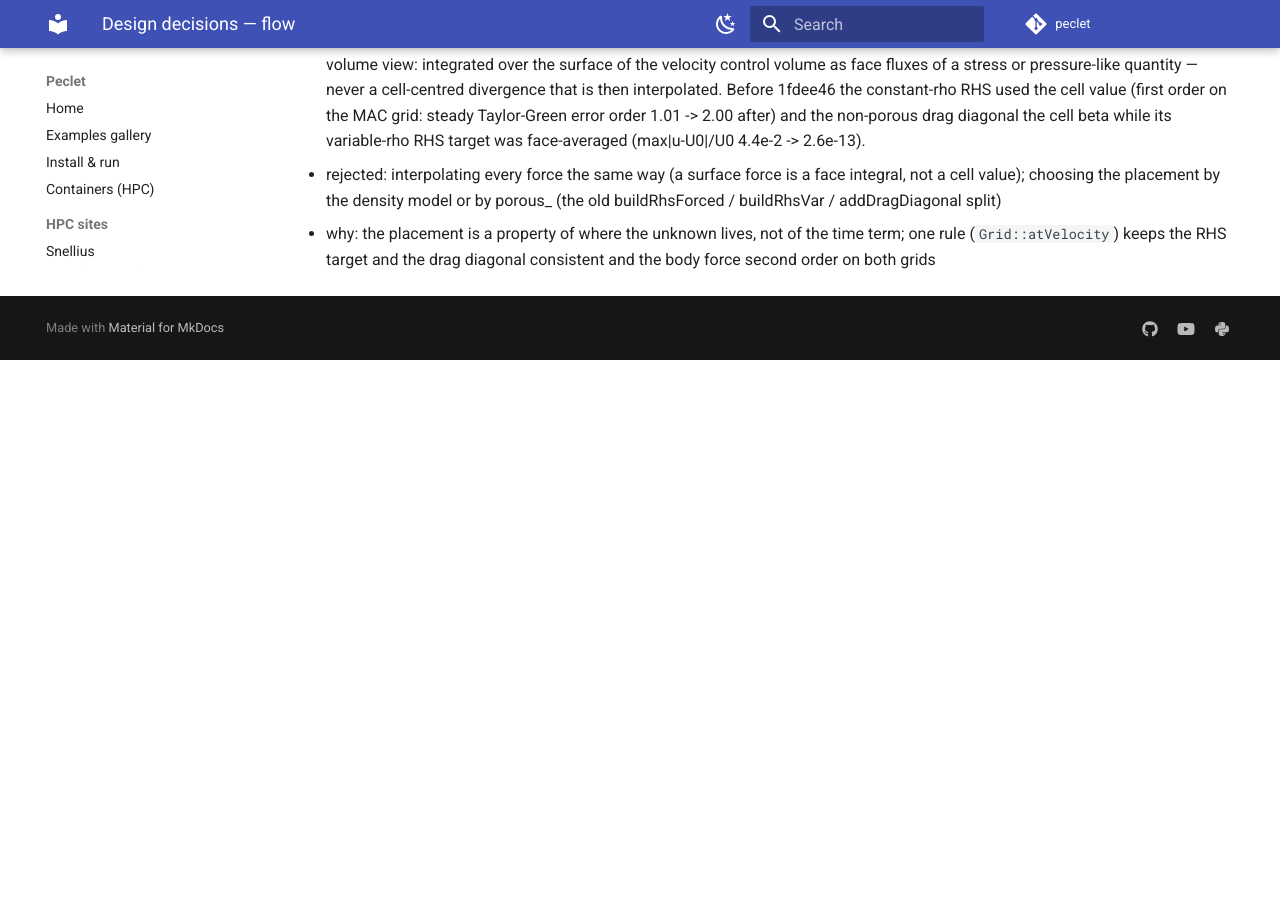
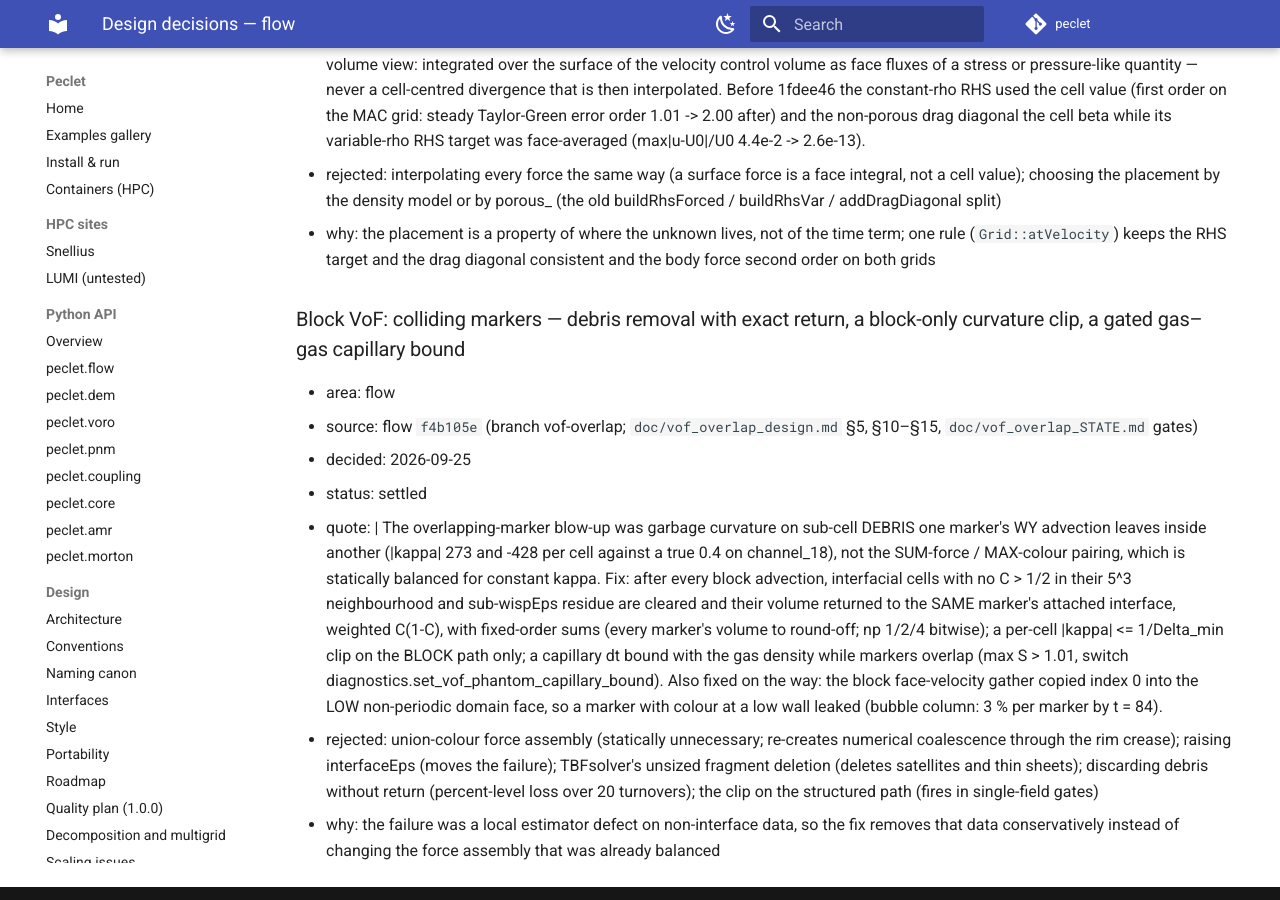
Before and after one commit to computational-chemical-engineering/peclet, an MkDocs documentation site: the page built from docs/decisions/flow.md, in a window 1280 px wide and 900 px high, scrolled down 89463 px. Built offline with MkDocs 1.6.1 and Material for MkDocs 9.7.7, drawn with Linux system fonts in a browser that asks for light colours; comment, search, counter and statistics services are not loaded; before the commit the page ends 89823 px from its top, so only the background shows below that.

Commit message:
flow f4b105e: colliding block VoF markers rated -- debris removal with exact return, block-only kappa clip, gas-gas capillary bound; low-wall face-velocity leak fixed (register); pointer
Co-Authored-By: Claude Opus 5.5 <noreply@anthropic.com>
Claude-Session: https://claude.ai/code/session_01F2E4ewNdhSiAex5T7Y2oJ7

```diff
--- a/docs/decisions/flow.md
+++ b/docs/decisions/flow.md
@@ -3181,3 +3181,26 @@ Do not reverse an entry here without recording a new decision that supersedes it
 - why: the placement is a property of where the unknown lives, not of the time term; one rule
     (`Grid::atVelocity`) keeps the RHS target and the drag diagonal consistent and the body force
     second order on both grids
+
+### Block VoF: colliding markers — debris removal with exact return, a block-only curvature clip, a gated gas–gas capillary bound
+- area: flow
+- source: flow `f4b105e` (branch vof-overlap; `doc/vof_overlap_design.md` §5, §10–§15, `doc/vof_overlap_STATE.md` gates)
+- decided: 2026-09-25
+- status: settled
+- quote: |
+    The overlapping-marker blow-up was garbage curvature on sub-cell DEBRIS one marker's WY advection
+    leaves inside another (|kappa| 273 and -428 per cell against a true 0.4 on channel_18), not the
+    SUM-force / MAX-colour pairing, which is statically balanced for constant kappa. Fix: after every
+    block advection, interfacial cells with no C > 1/2 in their 5^3 neighbourhood and sub-wispEps
+    residue are cleared and their volume returned to the SAME marker's attached interface, weighted
+    C(1-C), with fixed-order sums (every marker's volume to round-off; np 1/2/4 bitwise); a per-cell
+    |kappa| <= 1/Delta_min clip on the BLOCK path only; a capillary dt bound with the gas density
+    while markers overlap (max S > 1.01, switch diagnostics.set_vof_phantom_capillary_bound). Also
+    fixed on the way: the block face-velocity gather copied index 0 into the LOW non-periodic domain
+    face, so a marker with colour at a low wall leaked (bubble column: 3 % per marker by t = 84).
+- rejected: union-colour force assembly (statically unnecessary; re-creates numerical coalescence
+    through the rim crease); raising interfaceEps (moves the failure); TBFsolver's unsized fragment
+    deletion (deletes satellites and thin sheets); discarding debris without return (percent-level
+    loss over 20 turnovers); the clip on the structured path (fires in single-field gates)
+- why: the failure was a local estimator defect on non-interface data, so the fix removes that data
+    conservatively instead of changing the force assembly that was already balanced
```
